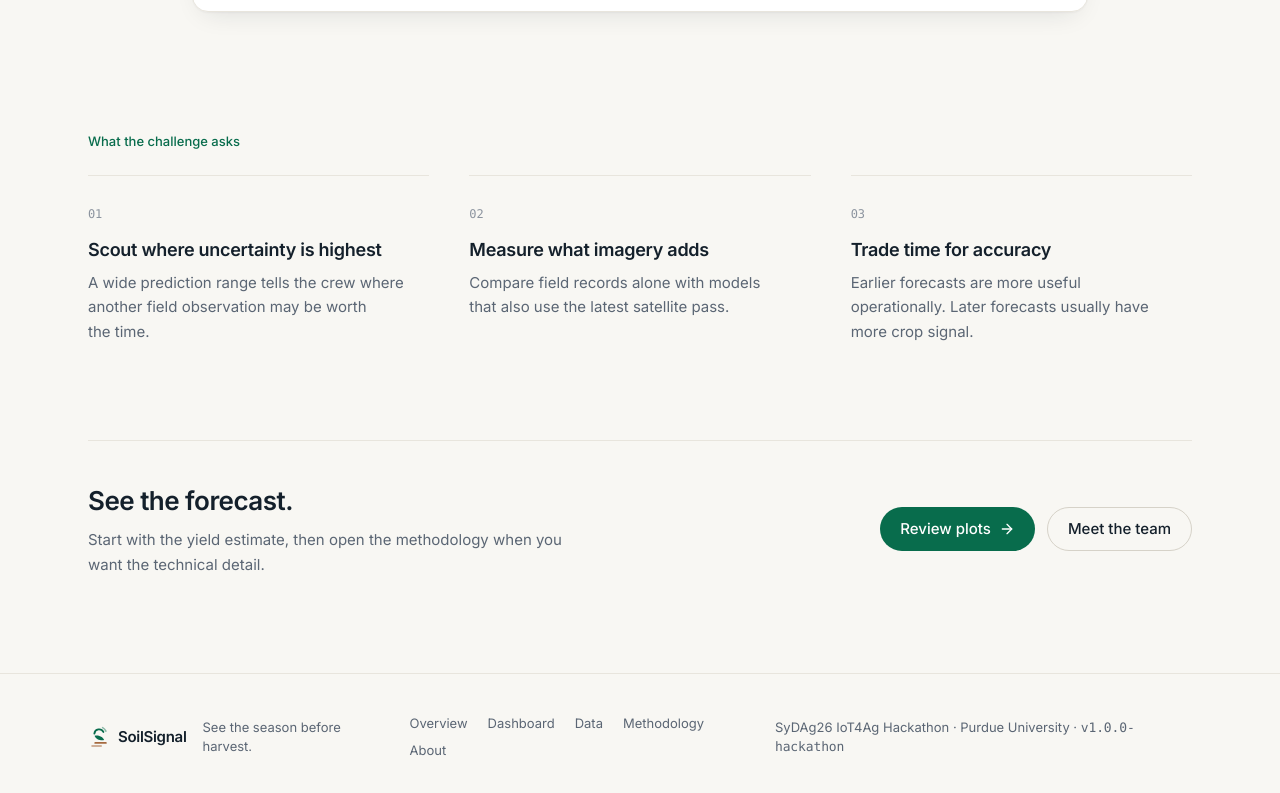
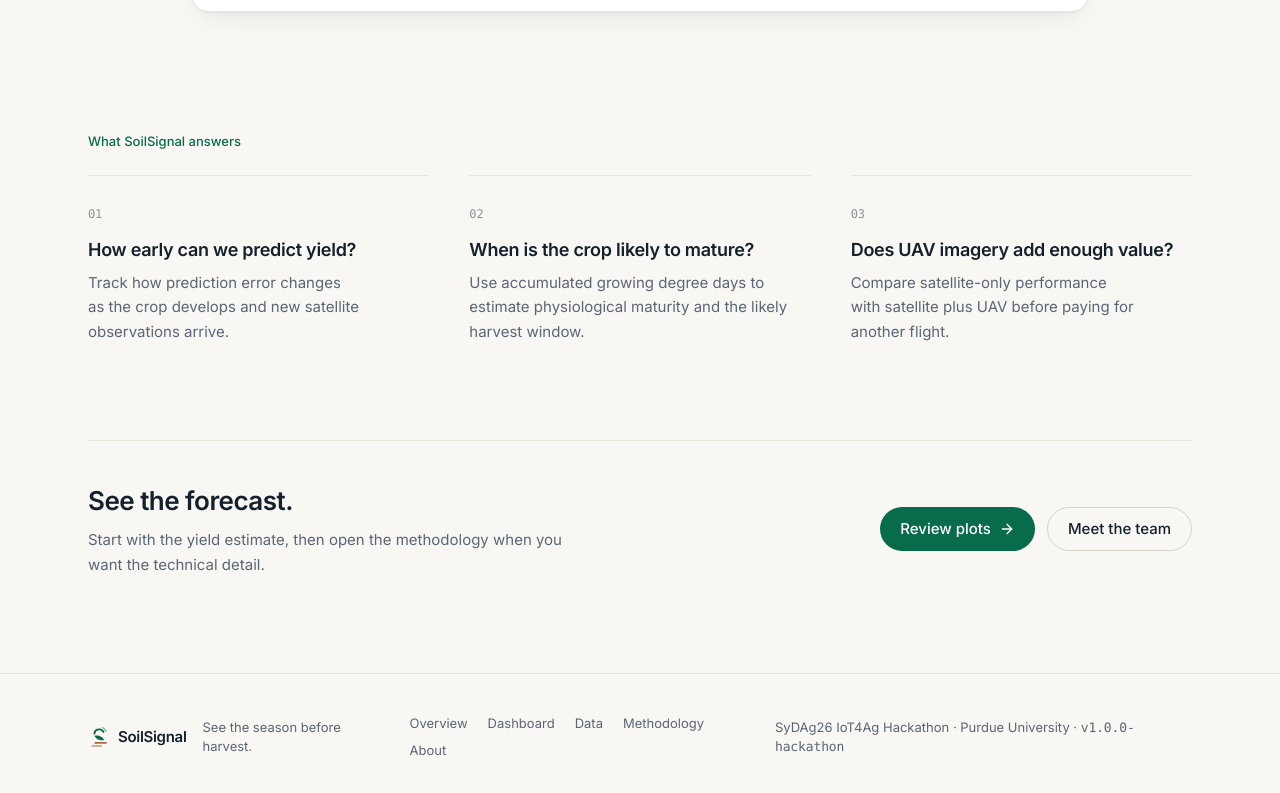
Before and after one commit to AryanSharma0512/SyDag, a React (Vite) app: page / in a window 1280 px wide. Shown: the part 2581-3374 px from the top of the page. Built offline with nearby package versions, Linux system fonts and the light colour scheme; no server answers.

Commit message:
refactor(ui): align overview with final research questions

```diff
--- a/src/components/overview/Principles.tsx
+++ b/src/components/overview/Principles.tsx
@@ -4,16 +4,16 @@ import { EASE_OUT } from '../../utils/motion';
 /** The three questions the challenge asks, and what SoilSignal shows for each. */
 const QUESTIONS = [
   {
-    title: 'Scout where uncertainty is highest',
-    body: 'A wide prediction range tells the crew where another field observation may be worth the time.',
+    title: 'How early can we predict yield?',
+    body: 'Track how prediction error changes as the crop develops and new satellite observations arrive.',
   },
   {
-    title: 'Measure what imagery adds',
-    body: 'Compare field records alone with models that also use the latest satellite pass.',
+    title: 'When is the crop likely to mature?',
+    body: 'Use accumulated growing degree days to estimate physiological maturity and the likely harvest window.',
   },
   {
-    title: 'Trade time for accuracy',
-    body: 'Earlier forecasts are more useful operationally. Later forecasts usually have more crop signal.',
+    title: 'Does UAV imagery add enough value?',
+    body: 'Compare satellite-only performance with satellite plus UAV before paying for another flight.',
   },
 ];
 
@@ -22,7 +22,7 @@ export function Principles() {
   return (
     <section className="mx-auto max-w-6xl px-4 pt-14 pb-20 sm:px-6 sm:pt-20 sm:pb-24" aria-labelledby="questions-heading">
       <h2 id="questions-heading" className="text-[13px] font-medium text-leaf-700">
-        What the challenge asks
+        What SoilSignal answers
       </h2>
       <ol className="mt-6 grid gap-10 md:grid-cols-3 md:gap-10">
         {QUESTIONS.map(({ title, body }, i) => (
```
